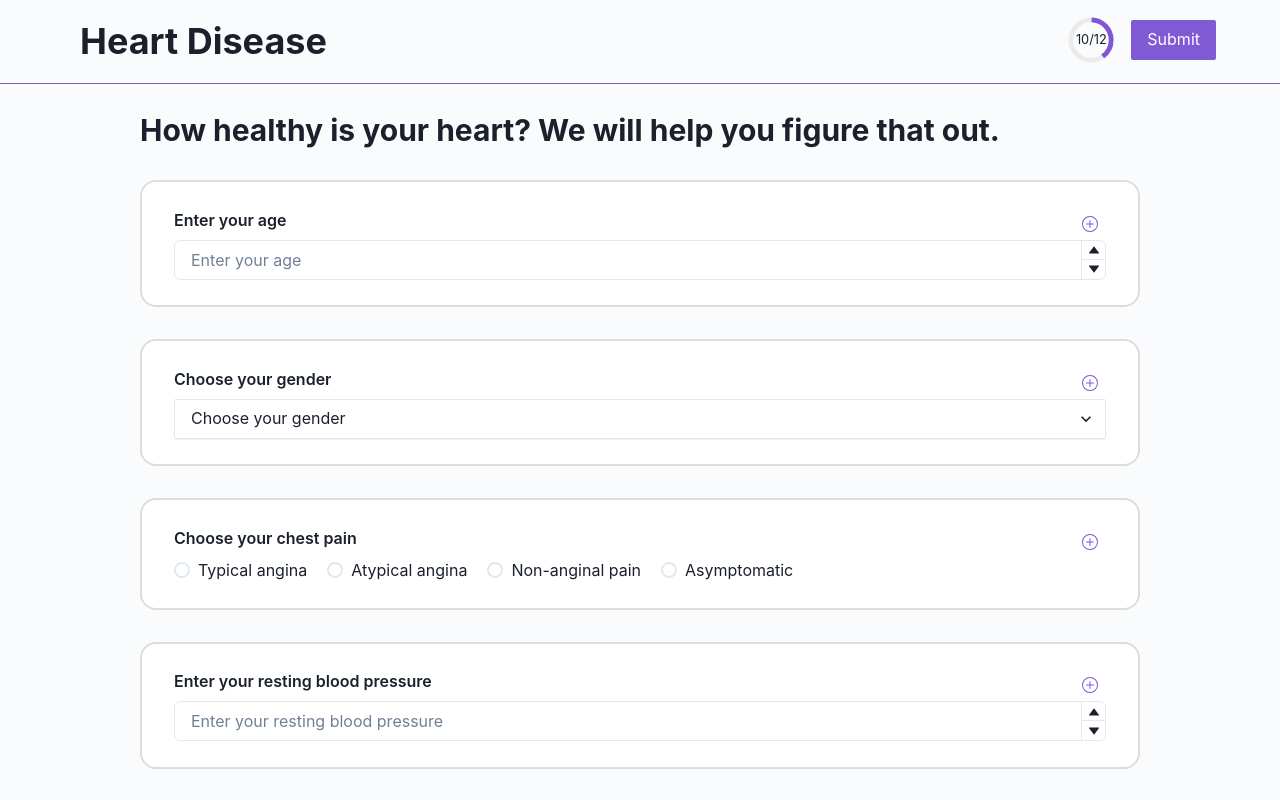
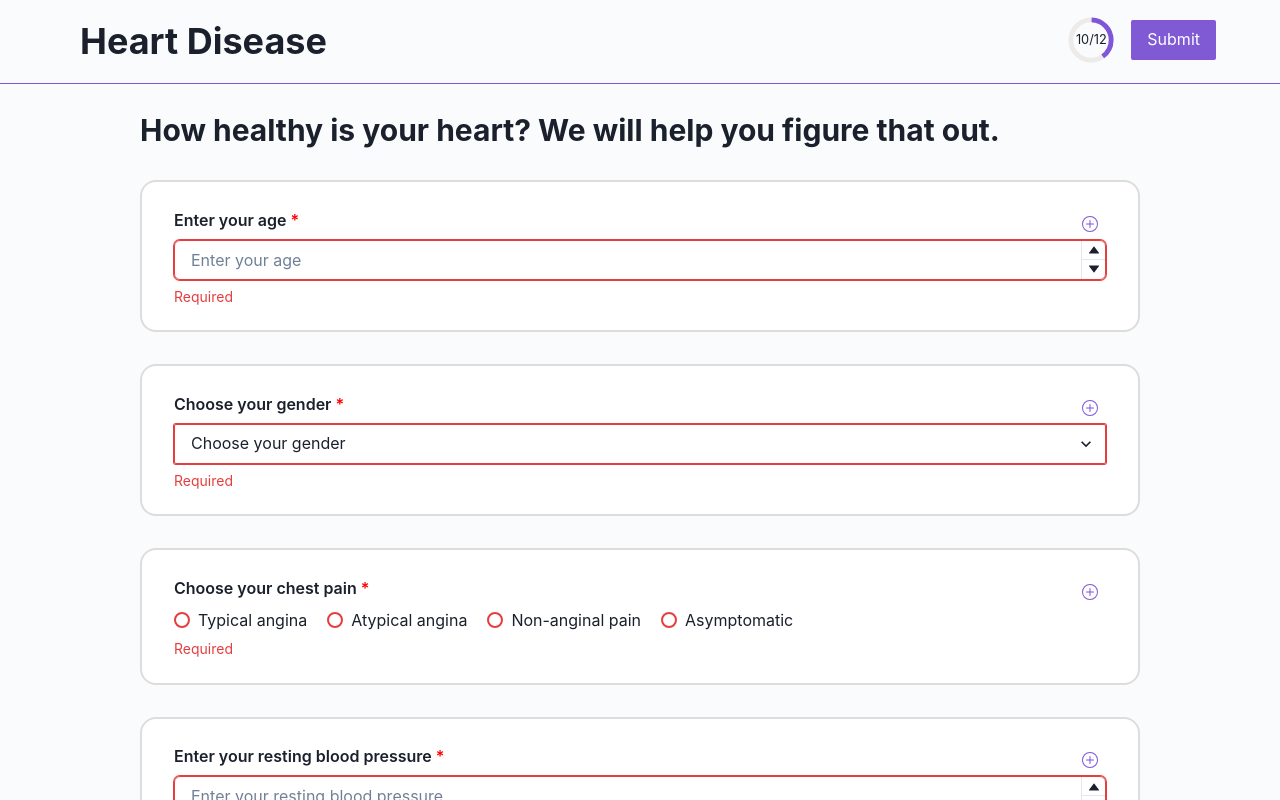
Before and after one commit to PranayBajracharya/Heart-Disease-UI, a Next.js app: page / in a window 1280 px wide. Both pictures are taken after typing "Sample", "Sample", "Sample", "Sample", "Sample" into the empty fields and a click on the button "Submit". Shown: the top 800 px of the page. Built offline with nearby package versions, Linux system fonts and the light colour scheme.

Commit message:
form validation

```diff
--- a/src/components/Input.tsx
+++ b/src/components/Input.tsx
@@ -1,4 +1,8 @@
-import { FormControl, FormLabel } from "@chakra-ui/form-control";
+import {
+  FormControl,
+  FormErrorMessage,
+  FormLabel,
+} from "@chakra-ui/form-control";
 import { ReactNode } from "react";
 import { ShowMore } from "./ShowMore";
 
@@ -6,8 +10,11 @@ export default function CustomInput(props: {
   label: string;
   children: ReactNode;
   accordion?: ReactNode;
+  error?: string;
+  isRequired?: boolean;
 }) {
-  const { label } = props;
+  const { label, error, isRequired = false } = props;
+
   return (
     <FormControl
       border="2px solid #ddd"
@@ -15,11 +22,24 @@ export default function CustomInput(props: {
       px="2rem"
       py="1.6rem"
       bg="white"
+      isInvalid={!!error}
     >
       <ShowMore>
-        <FormLabel>{label}</FormLabel>
+        <FormLabel>
+          {label}
+          {isRequired && (
+            <span
+              role="presentation"
+              aria-hidden="true"
+              style={{ color: "red" }}
+            >
+              &nbsp;*
+            </span>
+          )}
+        </FormLabel>
       </ShowMore>
       {props.children}
+      <FormErrorMessage>{!!error && error}</FormErrorMessage>
     </FormControl>
   );
 }
--- a/src/pages/_app.tsx
+++ b/src/pages/_app.tsx
@@ -1,8 +1,8 @@
 import type { AppProps } from "next/app";
 import { ChakraProvider, Flex, Stack } from "@chakra-ui/react";
 import React, { ReactNode } from "react";
-import Header from "@/components/Header";
-import theme from "@/styles/theme";
+import Header from "@components/Header";
+import theme from "@styles/theme";
 
 const Layout: React.FC<{ children: ReactNode }> = (props) => {
   return (
--- a/src/pages/index.tsx
+++ b/src/pages/index.tsx
@@ -1,5 +1,5 @@
-import CustomeInput from "@/components/Input";
-import Submit from "@/components/Submit";
+import CustomInput from "@components/Input";
+import Submit from "@components/Submit";
 import {
   MAX_BPS,
   MAX_CHOLESTRAL,
@@ -10,33 +10,48 @@ import {
   MIN_CHOLESTRAL,
   MIN_OLD_PEAK,
   MIN_THALACH,
-} from "@/data/constants";
-import { questionList } from "@/data/questionList";
-import { FormSchema } from "@/schema/form";
+} from "@data/constants";
+import { questionList } from "@data/questionList";
+import { FormErrorKey, formSchema } from "@schema/form";
+import { Grid, GridItem, Heading, Stack } from "@chakra-ui/layout";
 import {
-  Grid,
-  GridItem,
-  Heading,
   NumberDecrementStepper,
   NumberIncrementStepper,
   NumberInput,
   NumberInputField,
   NumberInputStepper,
-  Radio,
-  RadioGroup,
-  Select,
-  Stack,
-} from "@chakra-ui/react";
+} from "@chakra-ui/number-input";
+import { Radio, RadioGroup } from "@chakra-ui/radio";
+import { Select } from "@chakra-ui/select";
+import { useState } from "react";
 
 export default function Home() {
+  const [error, setError] = useState<Map<FormErrorKey, string> | null>(null);
+
   const handleSubmit = (e: React.FormEvent<HTMLFormElement>) => {
     e.preventDefault();
 
     const formData = new FormData(e.target as HTMLFormElement);
 
-    const a = FormSchema.safeParse(formData);
+    const data: any = {};
+    for (const [key, value] of formData.entries()) {
+      data[key] = value ? Number(value) : null;
+    }
 
-    console.log(a);
+    const validate = formSchema.safeParse(data);
+
+    if (validate.success) {
+      console.log(validate);
+      return;
+    }
+
+    const error = new Map<FormErrorKey, string>();
+    validate.error.errors.forEach((value) => {
+      const errorKey = value.path[0] as FormErrorKey;
+      error.set(errorKey, value.message);
+    });
+
+    setError(error);
   };
 
   return (
@@ -55,29 +70,41 @@ export default function Home() {
         my="2rem"
       >
         <GridItem>
-          <CustomeInput label={questionList.age.question}>
-            <NumberInput min={MIN_AGE}>
+          <CustomInput
+            label={questionList.age.question}
+            error={error?.get("age")}
+            isRequired={questionList.age.isRequired}
+          >
+            <NumberInput min={MIN_AGE} name="age">
               <NumberInputField placeholder={questionList.age.question} />
               <NumberInputStepper>
                 <NumberIncrementStepper />
                 <NumberDecrementStepper />
               </NumberInputStepper>
             </NumberInput>
-          </CustomeInput>
+          </CustomInput>
         </GridItem>
 
         <GridItem>
-          <CustomeInput label={questionList.sex.question}>
-            <Select placeholder={questionList.sex.question}>
-              <option>Male</option>
-              <option>Female</option>
+          <CustomInput
+            label={questionList.sex.question}
+            error={error?.get("sex")}
+            isRequired={questionList.sex.isRequired}
+          >
+            <Select placeholder={questionList.sex.question} name="sex">
+              <option value="1">Male</option>
+              <option value="0">Female</option>
             </Select>
-          </CustomeInput>
+          </CustomInput>
         </GridItem>
 
         <GridItem>
-          <CustomeInput label={questionList.cp.question}>
-            <RadioGroup>
+          <CustomInput
+            label={questionList.cp.question}
+            error={error?.get("cp")}
+            isRequired={questionList.cp.isRequired}
+          >
+            <RadioGroup name="cp">
               <Stack spacing={5} direction="row">
                 <Radio value="0">Typical angina</Radio>
                 <Radio value="1">Atypical angina</Radio>
@@ -85,47 +112,63 @@ export default function Home() {
                 <Radio value="3">Asymptomatic</Radio>
               </Stack>
             </RadioGroup>
-          </CustomeInput>
+          </CustomInput>
         </GridItem>
 
         <GridItem>
-          <CustomeInput label={questionList.trestbps.question}>
-            <NumberInput min={MIN_BPS} max={MAX_BPS}>
+          <CustomInput
+            label={questionList.trestbps.question}
+            error={error?.get("trestbps")}
+            isRequired={questionList.trestbps.isRequired}
+          >
+            <NumberInput name="trestbps" min={MIN_BPS} max={MAX_BPS}>
               <NumberInputField placeholder={questionList.trestbps.question} />
               <NumberInputStepper>
                 <NumberIncrementStepper />
                 <NumberDecrementStepper />
               </NumberInputStepper>
             </NumberInput>
-          </CustomeInput>
+          </CustomInput>
         </GridItem>
 
         <GridItem>
-          <CustomeInput label={questionList.chol.question}>
-            <NumberInput min={MIN_CHOLESTRAL} max={MAX_CHOLESTRAL}>
+          <CustomInput
+            label={questionList.chol.question}
+            error={error?.get("chol")}
+            isRequired={questionList.chol.isRequired}
+          >
+            <NumberInput name="chol" min={MIN_CHOLESTRAL} max={MAX_CHOLESTRAL}>
               <NumberInputField placeholder={questionList.chol.question} />
               <NumberInputStepper>
                 <NumberIncrementStepper />
                 <NumberDecrementStepper />
               </NumberInputStepper>
             </NumberInput>
-          </CustomeInput>
+          </CustomInput>
         </GridItem>
 
         <GridItem>
-          <CustomeInput label={questionList.fbs.question}>
-            <RadioGroup>
+          <CustomInput
+            label={questionList.fbs.question}
+            error={error?.get("fbs")}
+            isRequired={questionList.fbs.isRequired}
+          >
+            <RadioGroup name="fbs">
               <Stack spacing={5} direction="row">
                 <Radio value="1">Yes</Radio>
                 <Radio value="0">No</Radio>
               </Stack>
             </RadioGroup>
-          </CustomeInput>
+          </CustomInput>
         </GridItem>
 
         <GridItem>
-          <CustomeInput label={questionList.restecg.question}>
-            <RadioGroup>
+          <CustomInput
+            label={questionList.restecg.question}
+            error={error?.get("restecg")}
+            isRequired={questionList.restecg.isRequired}
+          >
+            <RadioGroup name="restecg">
               <Stack spacing={2} direction="column">
                 <Radio value="0">Normal</Radio>
                 <Radio value="1">
@@ -137,59 +180,84 @@ export default function Home() {
                 </Radio>
               </Stack>
             </RadioGroup>
-          </CustomeInput>
+          </CustomInput>
         </GridItem>
 
         <GridItem>
-          <CustomeInput label={questionList.thalach.question}>
-            <NumberInput min={MIN_THALACH} max={MAX_THALACH}>
+          <CustomInput
+            label={questionList.thalach.question}
+            error={error?.get("thalach")}
+            isRequired={questionList.thalach.isRequired}
+          >
+            <NumberInput name="thalach" min={MIN_THALACH} max={MAX_THALACH}>
               <NumberInputField placeholder={questionList.thalach.question} />
               <NumberInputStepper>
                 <NumberIncrementStepper />
                 <NumberDecrementStepper />
               </NumberInputStepper>
             </NumberInput>
-          </CustomeInput>
+          </CustomInput>
         </GridItem>
 
         <GridItem>
-          <CustomeInput label={questionList.exang.question}>
-            <RadioGroup>
+          <CustomInput
+            label={questionList.exang.question}
+            error={error?.get("exang")}
+            isRequired={questionList.exang.isRequired}
+          >
+            <RadioGroup name="exang">
               <Stack spacing={5} direction="row">
                 <Radio value="1">Yes</Radio>
                 <Radio value="0">No</Radio>
               </Stack>
             </RadioGroup>
-          </CustomeInput>
+          </CustomInput>
         </GridItem>
 
         <GridItem>
-          <CustomeInput label={questionList.oldpeak.question}>
-            <NumberInput min={MIN_OLD_PEAK} max={MAX_OLD_PEAK} step={0.1}>
+          <CustomInput
+            label={questionList.oldpeak.question}
+            error={error?.get("oldpeak")}
+            isRequired={questionList.oldpeak.isRequired}
+          >
+            <NumberInput
+              name="oldpeak"
+              min={MIN_OLD_PEAK}
+              max={MAX_OLD_PEAK}
+              step={0.1}
+            >
               <NumberInputField placeholder={questionList.oldpeak.question} />
               <NumberInputStepper>
                 <NumberIncrementStepper />
                 <NumberDecrementStepper />
               </NumberInputStepper>
             </NumberInput>
-          </CustomeInput>
+          </CustomInput>
         </GridItem>
 
         <GridItem>
-          <CustomeInput label={questionList.slope.question}>
-            <RadioGroup>
+          <CustomInput
+            label={questionList.slope.question}
+            error={error?.get("slope")}
+            isRequired={questionList.slope.isRequired}
+          >
+            <RadioGroup name="slope">
               <Stack spacing={5} direction="row">
                 <Radio value="0">No problem</Radio>
                 <Radio value="1">Normal</Radio>
                 <Radio value="2">Worst</Radio>
               </Stack>
             </RadioGroup>
-          </CustomeInput>
+          </CustomInput>
         </GridItem>
 
         <GridItem>
-          <CustomeInput label={questionList.ca.question}>
-            <RadioGroup>
+          <CustomInput
+            label={questionList.ca.question}
+            error={error?.get("ca")}
+            isRequired={questionList.ca.isRequired}
+          >
+            <RadioGroup name="ca">
               <Stack spacing={5} direction="row">
                 <Radio value="0">0</Radio>
                 <Radio value="1">1</Radio>
@@ -197,19 +265,23 @@ export default function Home() {
                 <Radio value="3">3</Radio>
               </Stack>
             </RadioGroup>
-          </CustomeInput>
+          </CustomInput>
         </GridItem>
 
         <GridItem>
-          <CustomeInput label={questionList.thal.question}>
-            <RadioGroup>
+          <CustomInput
+            label={questionList.thal.question}
+            error={error?.get("thal")}
+            isRequired={questionList.thal.isRequired}
+          >
+            <RadioGroup name="thal">
               <Stack spacing={5} direction="row">
                 <Radio value="0">Normal</Radio>
                 <Radio value="1">Fixed defect</Radio>
                 <Radio value="2">Reversible defect</Radio>
               </Stack>
             </RadioGroup>
-          </CustomeInput>
+          </CustomInput>
         </GridItem>
       </Grid>
     </form>
--- a/src/schema/form.ts
+++ b/src/schema/form.ts
@@ -9,20 +9,53 @@ import {
   MIN_CHOLESTRAL,
   MIN_OLD_PEAK,
   MIN_THALACH,
-} from "@/data/constants";
+} from "@data/constants";
 
-export const FormSchema = z.object({
-  age: z.number().min(MIN_AGE),
-  sex: z.number().min(0).max(1),
+export const formSchema = z.object({
+  age: z
+    .number({
+      invalid_type_error: "Required",
+    })
+    .min(MIN_AGE),
+  sex: z
+    .number({
+      invalid_type_error: "Required",
+    })
+    .min(0)
+    .max(1),
   cp: z.number().min(0).max(3),
-  trestbps: z.number().min(MIN_BPS).max(MAX_BPS),
-  chol: z.number().min(MIN_CHOLESTRAL).max(MAX_CHOLESTRAL),
+  trestbps: z
+    .number({
+      invalid_type_error: "Required",
+    })
+    .min(MIN_BPS)
+    .max(MAX_BPS),
+  chol: z
+    .number({
+      invalid_type_error: "Required",
+    })
+    .min(MIN_CHOLESTRAL)
+    .max(MAX_CHOLESTRAL),
   fbs: z.number().min(0).max(1),
   restecg: z.number().min(0).max(2),
-  thalach: z.number().min(MIN_THALACH).max(MAX_THALACH),
+  thalach: z
+    .number({
+      invalid_type_error: "Required",
+    })
+    .min(MIN_THALACH)
+    .max(MAX_THALACH),
   exang: z.number().min(0).max(1),
-  oldpeak: z.number().min(MIN_OLD_PEAK).max(MAX_OLD_PEAK),
+  oldpeak: z
+    .number({
+      invalid_type_error: "Required",
+    })
+    .min(MIN_OLD_PEAK)
+    .max(MAX_OLD_PEAK),
   slope: z.number().min(0).max(2),
   ca: z.number().min(0).max(3),
   thal: z.number().min(0).max(2),
 });
+
+type FormSchema = z.infer<typeof formSchema>;
+export type FormErrorSchema = Record<keyof FormSchema, string>;
+export type FormErrorKey = keyof FormErrorSchema;
--- a/tsconfig.json
+++ b/tsconfig.json
@@ -14,8 +14,9 @@
     "isolatedModules": true,
     "jsx": "preserve",
     "incremental": true,
+    "downlevelIteration": true,
     "paths": {
-      "@/*": ["./src/*"]
+      "@*": ["./src/*"]
     }
   },
   "include": ["next-env.d.ts", "**/*.ts", "**/*.tsx"],
```
